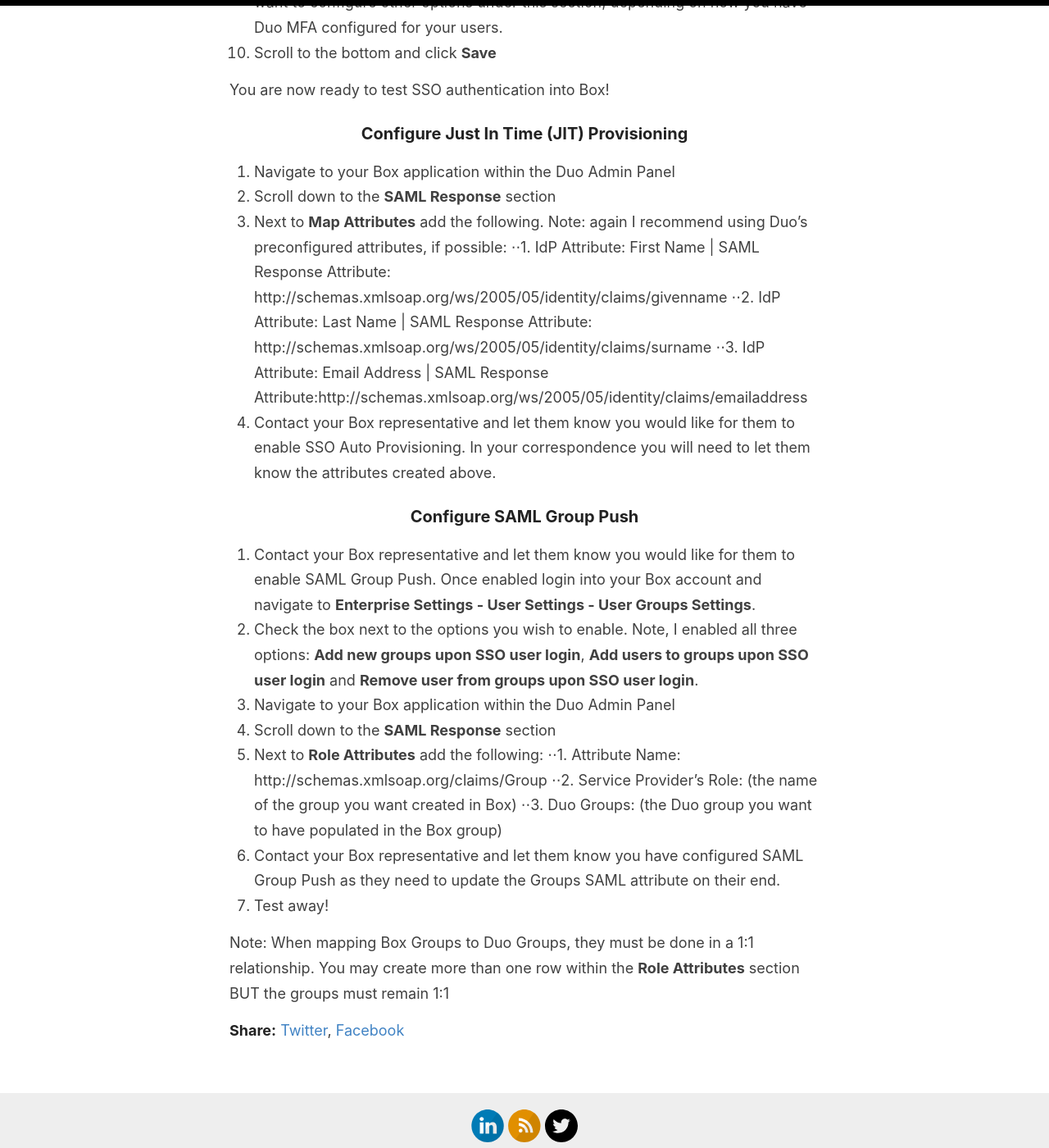
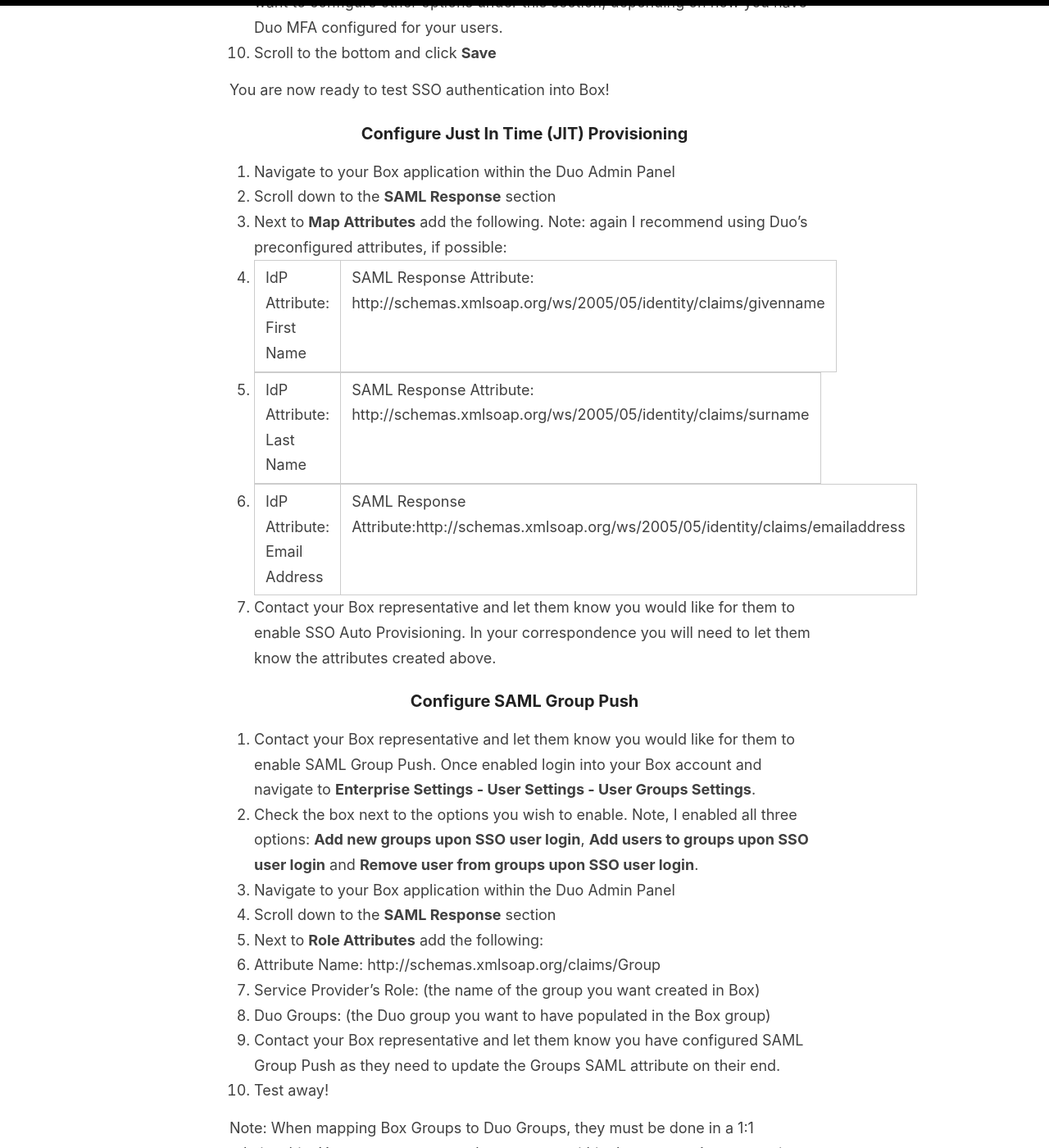
Before and after one commit to christophe81/christophe81.github.io, a Jekyll site: the page built from _posts/2020-5-20-Duo SSO-Box.md, in a window 1280 px wide and 1400 px high, scrolled down 2425 px. Shown: the whole window at 82% size. Built offline with Jekyll 4.4.1, drawn with Linux system fonts in a browser that asks for light colours; comment, search, counter and statistics services are not loaded.

Commit message:
Update 2020-5-20-Duo SSO-Box.md

```diff
--- a/_posts/2020-5-20-Duo SSO-Box.md
+++ b/_posts/2020-5-20-Duo SSO-Box.md
@@ -60,9 +60,9 @@
 1. Navigate to your Box application within the Duo Admin Panel
 2. Scroll down to the **SAML Response** section
 3. Next to **Map Attributes** add the following. Note: again I recommend using Duo's preconfigured attributes, if possible:
-⋅⋅1. IdP Attribute: First Name | SAML Response Attribute: http://schemas.xmlsoap.org/ws/2005/05/identity/claims/givenname
-⋅⋅2. IdP Attribute: Last Name |  SAML Response Attribute: http://schemas.xmlsoap.org/ws/2005/05/identity/claims/surname
-⋅⋅3. IdP Attribute: Email Address |  SAML Response Attribute:http://schemas.xmlsoap.org/ws/2005/05/identity/claims/emailaddress
+  1. IdP Attribute: First Name | SAML Response Attribute: http://schemas.xmlsoap.org/ws/2005/05/identity/claims/givenname
+  2. IdP Attribute: Last Name |  SAML Response Attribute: http://schemas.xmlsoap.org/ws/2005/05/identity/claims/surname
+  3. IdP Attribute: Email Address |  SAML Response Attribute:http://schemas.xmlsoap.org/ws/2005/05/identity/claims/emailaddress
 4. Contact your Box representative and let them know you would like for them to enable SSO Auto Provisioning. In your correspondence you will need to let them know the attributes created above.
 
 ### Configure SAML Group Push
@@ -71,9 +71,9 @@
 3. Navigate to your Box application within the Duo Admin Panel
 4. Scroll down to the **SAML Response** section
 5. Next to **Role Attributes** add the following:
-⋅⋅1. Attribute Name: http://schemas.xmlsoap.org/claims/Group
-⋅⋅2. Service Provider's Role: (the name of the group you want created in Box)
-⋅⋅3. Duo Groups: (the Duo group you want to have populated in the Box group)
+  1. Attribute Name: http://schemas.xmlsoap.org/claims/Group
+  2. Service Provider's Role: (the name of the group you want created in Box)
+  3. Duo Groups: (the Duo group you want to have populated in the Box group)
 6. Contact your Box representative and let them know you have configured SAML Group Push as they need to update the Groups SAML attribute on their end.
 7. Test away!
 
```
